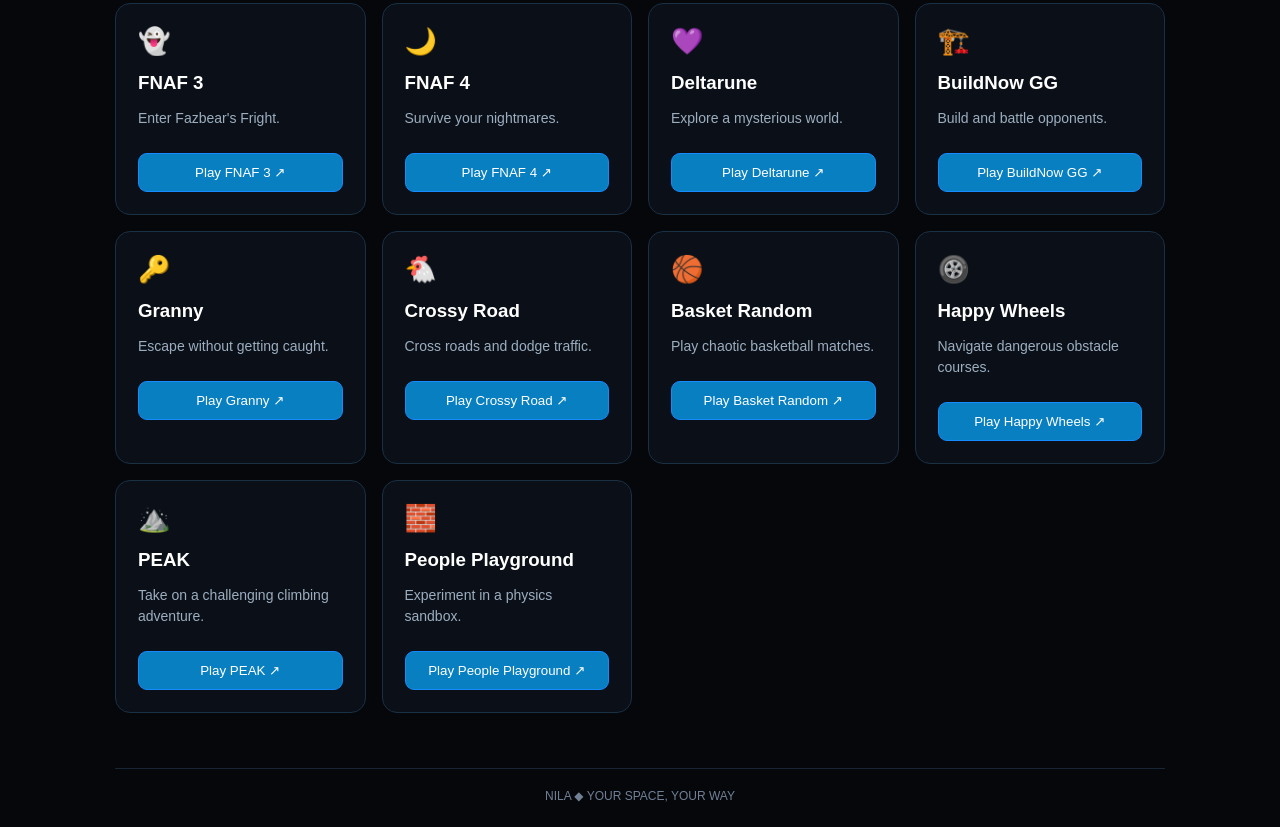
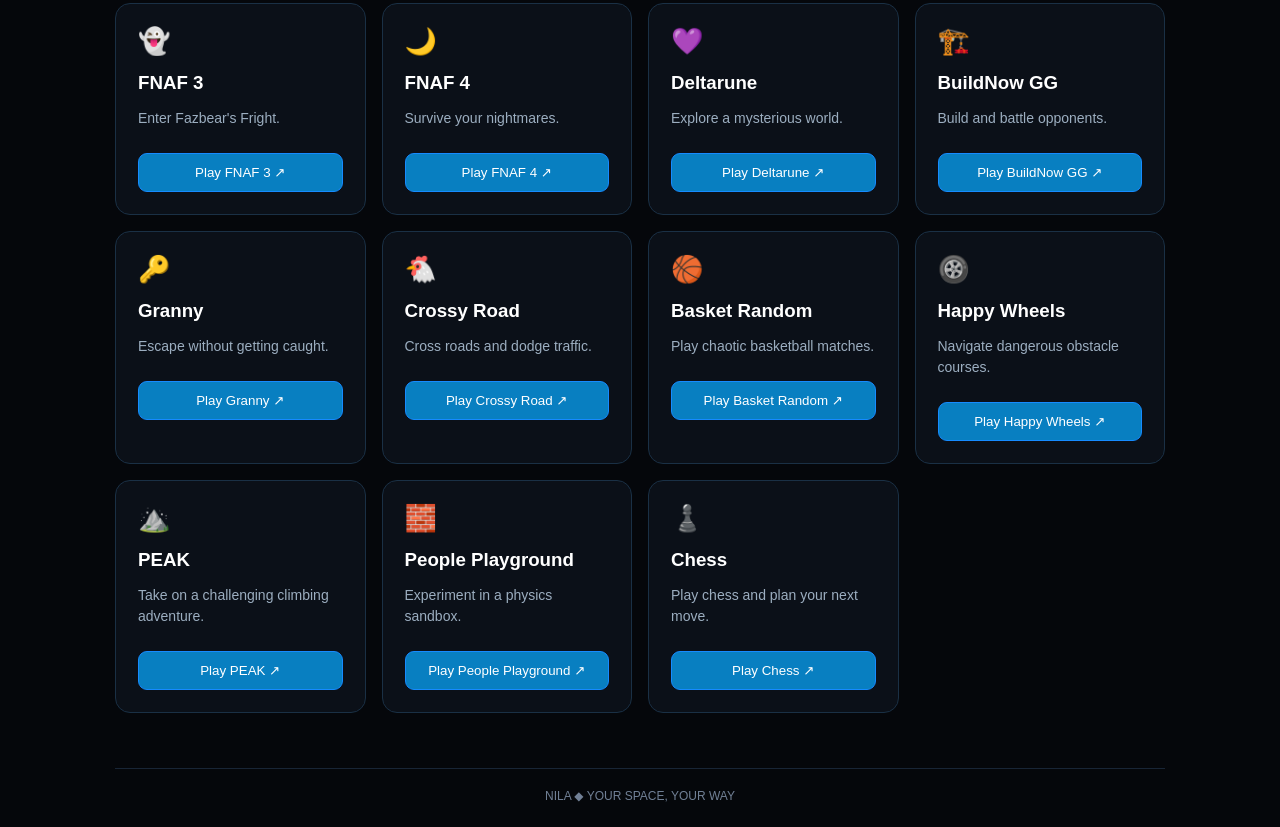
Before and after one commit to MarkiestWilliamsGames/NilaCenter, a website: page index.html in a window 1280 px wide. Shown: the part 796-1623 px from the top of the page. Drawn offline with Linux system fonts and the light colour scheme.

Commit message:
Update index.html

```diff
--- a/index.html
+++ b/index.html
@@ -433,6 +433,13 @@
           <button onclick="playGame('people-playground.html')">Play People Playground ↗</button>
         </article>
 
+        <article class="site">
+          <div class="site-icon">♟️</div>
+          <h3>Chess</h3>
+          <p>Play chess and plan your next move.</p>
+          <button onclick="playGame('chess.html')">Play Chess ↗</button>
+        </article>
+
       </div>
     </section>
   </section>
@@ -596,6 +603,11 @@
     name: "People Playground",
     url: "people-playground.html",
     keywords: "people playground physics sandbox"
+  },
+  {
+    name: "Chess",
+    url: "chess.html",
+    keywords: "chess board strategy checkmate pieces"
   }
 ];
 
```
